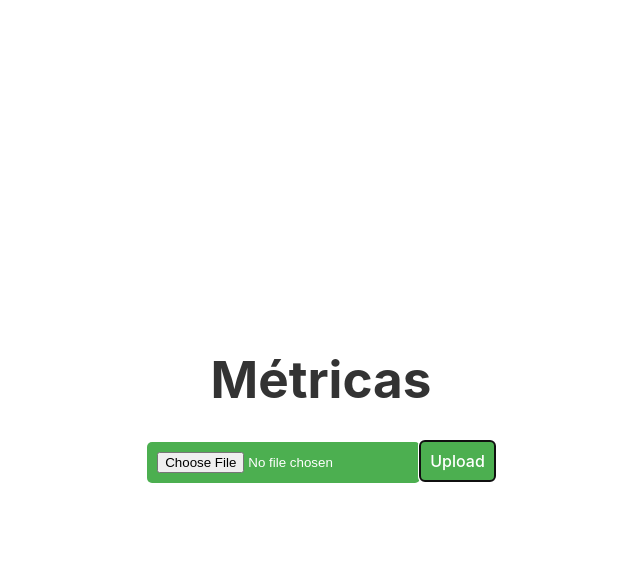
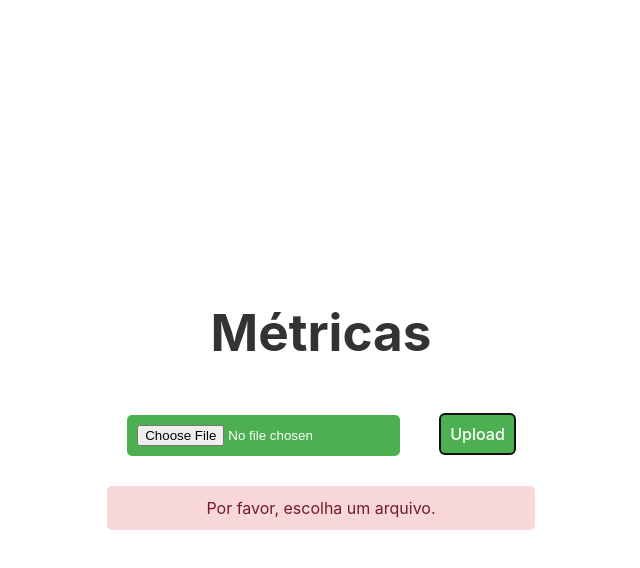
Before and after one commit to MatheusRyuki/Teste-CoinBase, a Vue app in the folder Frontend/: page / in a window 1280 px wide. Both pictures are taken after a click on the button "Upload". Shown: the top 568 px of the page, without its empty margins (319-959 px from the left). Built offline with nearby package versions, Linux system fonts and the light colour scheme.

Commit message:
adicionado mensagem de feedback no frontend

```diff
--- a/Frontend/src/components/Upload.vue
+++ b/Frontend/src/components/Upload.vue
@@ -2,6 +2,7 @@
   <div>
     <input type="file" @change="handleFileUpload" />
     <button @click="submitFile">Upload</button>
+    <div v-if="message" :class="`message ${messageType}`">{{ message }}</div>
   </div>
 </template>
 
@@ -11,6 +12,8 @@ import axios from "axios";
 
 const selectedFile = ref(null);
 const isLoading = ref(false);
+const message = ref("");
+const messageType = ref("");
 const emit = defineEmits(["upload-success"]);
 
 const handleFileUpload = (event) => {
@@ -19,7 +22,8 @@ const handleFileUpload = (event) => {
 
 const submitFile = async () => {
   if (!selectedFile.value) {
-    alert("Por favor, escolha um arquivo");
+    message.value = "Por favor, escolha um arquivo.";
+    messageType.value = "error";
     return;
   }
 
@@ -39,10 +43,31 @@ const submitFile = async () => {
     );
 
     emit("upload-success", response.data);
+    message.value = "Arquivo carregado e métricas calculadas com sucesso!";
+    messageType.value = "success";
   } catch (error) {
     console.error("Erro ao fazer upload do arquivo", error);
+    message.value = "Falha ao carregar o arquivo. Tente novamente.";
+    messageType.value = "error";
   } finally {
     isLoading.value = false;
   }
 };
 </script>
+
+<style>
+.message {
+  padding: 10px;
+  margin-top: 10px;
+  border-radius: 5px;
+  text-align: center;
+}
+.success {
+  background-color: #d4edda;
+  color: #155724;
+}
+.error {
+  background-color: #f8d7da;
+  color: #721c24;
+}
+</style>
--- a/Frontend/src/style.css
+++ b/Frontend/src/style.css
@@ -89,6 +89,7 @@ input[type="file"] {
   border: none;
   padding: 10px;
   border-radius: 5px;
+  margin: 20px;
   cursor: pointer;
 }
 
```
